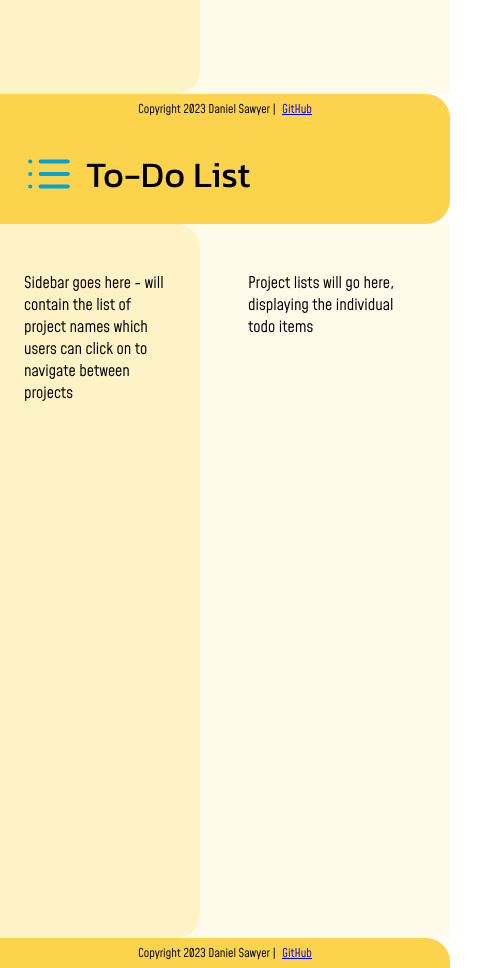
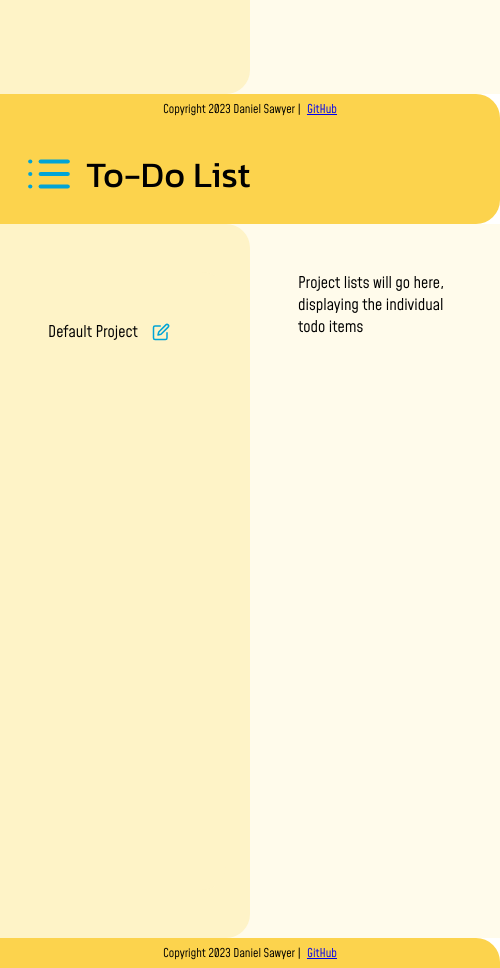
Before and after one commit to danielkurtsawyer/odin-javascript-todo-list, a website built with webpack: page dist/index.html in a window 390 px wide. Shown: the part 720-1688 px from the top of the page, 500 px wide, since content can reach past the window. Built offline with nearby package versions, Linux system fonts and the light colour scheme.

Commit message:
Implement changing project name with user input and change the sidebar with the DOMController

```diff
--- a/src/DOMController.js
+++ b/src/DOMController.js
@@ -7,7 +7,7 @@ import Project from './project.js';
 import ToDoItem from './toDoItem.js';
 
 
-const pageLoad = () => {
+const pageLoad = (projectController) => {
     // create a wrapper div to encapsulate every component
     const wrapper = document.createElement('div');
     wrapper.classList.add('wrapper');
@@ -19,13 +19,13 @@ const pageLoad = () => {
 
     // will need some kind of module to access the localStorage API here, if data is found then we can parse it into objects
 
-    wrapper.appendChild(loadSidebar());
+    wrapper.appendChild(loadSidebar(projectController));
 
-    wrapper.appendChild(loadProject());
+    wrapper.appendChild(loadProject(projectController));
 
     // create the footer div and add relevent children elements
     // can also potentially move this code into its own module
     wrapper.appendChild(loadFooter());
 }
 
-export {pageLoad};
+export {pageLoad, loadSidebar};
--- a/src/index.js
+++ b/src/index.js
@@ -5,7 +5,10 @@ import projectControllerTest from './tests/projectControllerTest.js';
 
 import './style.css';
 
-DOMController.pageLoad();
+const projectController = new ProjectController('Default Project');
 
-projectAndToDoItemTest();
-projectControllerTest();
+DOMController.pageLoad(projectController);
+
+// ******** TESTING ********
+// projectAndToDoItemTest();
+// projectControllerTest();
--- a/src/my-components/header/header.css
+++ b/src/my-components/header/header.css
@@ -8,7 +8,6 @@
 }
 
 .header img{
-    filter: invert(46%) sepia(67%) saturate(2006%) hue-rotate(161deg) brightness(94%) contrast(101%);;
     height: 50%;
     width: auto;
 }
--- a/src/my-components/projectView/projectView.js
+++ b/src/my-components/projectView/projectView.js
@@ -5,7 +5,7 @@ import MoveIcon from './icons/move.svg';
 import Project from '../../project';
 import ToDoItem from '../../toDoItem';
 
-export default (Project) => {
+export default (Project, projectIndex = 0) => {
     const projectView = document.createElement('div');
     projectView.classList.add('project-view');
     projectView.textContent = 'Project lists will go here, displaying the individual todo items';
--- /dev/null
+++ b/src/my-components/sidebar/sidebar.css
@@ -0,0 +1,16 @@
+.sidebar {
+    height: 100%;
+}
+
+.project-info-container{
+    display: grid;
+    grid-template-columns: 1fr 25px 25px;
+    column-gap: 4px;
+    align-items: center;
+    justify-items: start;
+}
+
+.sidebar img{
+    height:75%;
+    margin: auto;
+}
--- a/src/my-components/sidebar/sidebar.js
+++ b/src/my-components/sidebar/sidebar.js
@@ -1,12 +1,90 @@
+import './sidebar.css';
+import ProjectController from '../../projectController.js';
+import * as DOMController from '../../DOMController.js'
+import Project from '../../project';
 
-export default (projects) => {
+import EditIcon from './icons/edit.svg';
+import DeleteIcon from './icons/delete.svg';
+
+// NEXT - refactor with sending in the whole projectController rather than just projects
+// this way we can have access to those methods
+
+export default (projectController) => {
+    console.log('Loading sidebar from the following projectController: ');
+    console.table(projectController);
+
+    // clear old sidebar - if returns true then no sidebar container exists and we need to create one
+    let sidebarContainer = clearSideBar();
+    if(!sidebarContainer){
+        sidebarContainer = document.createElement('div');
+        sidebarContainer.classList.add('sidebar-container');
+    }
+
+    if(!projectController){
+        return sidebarContainer;
+    }
     const sidebar = document.createElement('div');
     sidebar.classList.add('sidebar');
-    sidebar.textContent = 'Sidebar goes here - will contain the list of project names which users can click on to navigate between projects';
+    sidebarContainer.appendChild(sidebar);
 
-    if(!sidebar){
-        return sidebar;
+    // also need to create the add project svg and add event listener to call createProject
+    const projects = projectController.projects;
+
+    for(let i = 0; i < projects.length; i++){
+        // will want to create a div that wraps the projectNameElement and the different svg icons
+        // add event listeners to the projectNameElement to load that specific project using the project-index
+        //              and maybe hover changes color
+        // add event listeners to each svg icon that trigger the
+        const projectInfoContainer = document.createElement('div');
+        projectInfoContainer.classList.add('project-info-container');
+        sidebar.appendChild(projectInfoContainer);
+
+        // create the element to hold the project name and add to the project-info-container
+        const projectNameElement = document.createElement('div');
+        projectNameElement.classList.add('project-name');
+        projectNameElement.setAttribute('project-index', i);
+        projectNameElement.textContent = projects[i].name;
+        projectInfoContainer.appendChild(projectNameElement);
+
+
+        // add the icons for manipulating projects
+        const iconEdit = new Image();
+        iconEdit.src = EditIcon;
+        iconEdit.setAttribute('project-index', i);
+        projectInfoContainer.appendChild(iconEdit);
+
+        // can't delete our default project at index 0, so don't add the delete icon
+        if(i !== 0){
+            const iconDelete = new Image();
+            iconDelete.src = DeleteIcon;
+            iconDelete.setAttribute('project-index', i);
+            projectInfoContainer.appendChild(iconDelete);
+        }
+
+        // add event listeners for hover animation on projectName
+        projectNameElement.addEventListener('mouseover', () => projectNameElement.classList.add('hover'));
+        projectNameElement.addEventListener('mouseout', () => projectNameElement.classList.remove('hover'));
+        iconEdit.addEventListener('mouseover', () => iconEdit.classList.add('hover'));
+        iconEdit.addEventListener('mouseout', () => iconEdit.classList.remove('hover'));
+        if(i!==0){
+            iconDelete.addEventListener('mouseover', () => iconDelete.classList.add('hover'));
+            iconDelete.addEventListener('mouseout', () => iconDelete.classList.remove('hover'));
+        }
+
+        // add event listener to the icons
+        iconEdit.addEventListener('click', (e) => projectController.editProjectName(e.target.getAttribute('project-index')));
     }
 
-    return sidebar;
+    return sidebarContainer;
 }
+
+// clears the sidebar - returns the sidebar container - null if none exists
+function clearSideBar(){
+    const sidebarContainer = document.querySelector('.sidebar-container');
+    if(sidebarContainer){
+        while(sidebarContainer.firstChild){
+            sidebarContainer.removeChild(sidebarContainer.lastChild);
+        }
+    }
+    return sidebarContainer;
+}
--- a/src/projectController.js
+++ b/src/projectController.js
@@ -1,4 +1,4 @@
-import DOMController from './DOMController.js';
+import * as DOMController from './DOMController.js';
 import Project from './project.js';
 import ToDoItem from './toDoItem.js';
 
@@ -14,9 +14,9 @@ export default class ProjectController{
 
     // returns the project at the requested index in the projects array
     //      returns null if the index is not valid
-    getProject(index){
-        if(this.validateProjectIndex(index, 0)){
-            return this._projects[index];
+    getProject(projectIndex){
+        if(this.validateProjectIndex(projectIndex, 0)){
+            return this._projects[projectIndex];
         } else {
             return null;
         }
@@ -42,9 +42,9 @@ export default class ProjectController{
     // removes a project from the projects array using the array index
     // NOTE that we do not want to remove the default array at index 0
     // returns the removed project
-    removeProject(index){
-        if(this.validateProjectIndex(index, 1)){
-            return this._projects.splice(index, 1).pop();
+    removeProject(projectIndex){
+        if(this.validateProjectIndex(projectIndex, 1)){
+            return this._projects.splice(projectIndex, 1).pop();
         } else{
             return null;
         }
@@ -67,4 +67,19 @@ export default class ProjectController{
             } else return false;
         } else return false;
     }
+
+    editProjectName(projectIndex){
+        // extract the project-index attribute
+        console.log(projectIndex)
+        // use the index to access the project
+        const project = this.getProject(projectIndex);
+        // change the project name
+        let newName = null;
+        while(!newName){
+            newName = prompt("Change project name: ");
+        }
+        project.name = newName;
+        console.log(project);
+        DOMController.loadSidebar(this);
+    }
 }
--- a/src/style.css
+++ b/src/style.css
@@ -16,6 +16,7 @@
     --lightest-color: #fffbeb;
     --light-color: #fef3c7;
     --dark-color: #fcd34d;
+    font-size: 16px;
 }
 
 * {
@@ -29,7 +30,7 @@
 .wrapper {
     display: grid;
     grid-template-rows: 100px minmax(250px, 1fr) 30px;
-    grid-template-columns: clamp(200px, 20%, 250px) minmax(250px, 1fr);
+    grid-template-columns: clamp(250px, 20%, 250px) minmax(250px, 1fr);
     min-height: 100vh;
     background-color: var(--lightest-color);
 }
@@ -43,7 +44,7 @@
     border-bottom-right-radius: 24px;
 }
 
-.sidebar{
+.sidebar-container{
     grid-column: 1;
     grid-row: 2;
     font-family: 'regular-text', sans-serif;
@@ -72,3 +73,16 @@
     background-color: var(--dark-color);
     border-top-right-radius: 24px;
 }
+
+img{
+    filter: invert(46%) sepia(67%) saturate(2006%) hue-rotate(161deg) brightness(94%) contrast(101%);
+}
+
+.hover {
+    color: #00a4d6;
+    font-size: 1.1rem;
+}
+
+img.hover{
+    height: 85%;
+}
```
Also changed, not shown: src/my-components/sidebar/icons/delete.svg (added), src/my-components/sidebar/icons/edit.svg (added).
